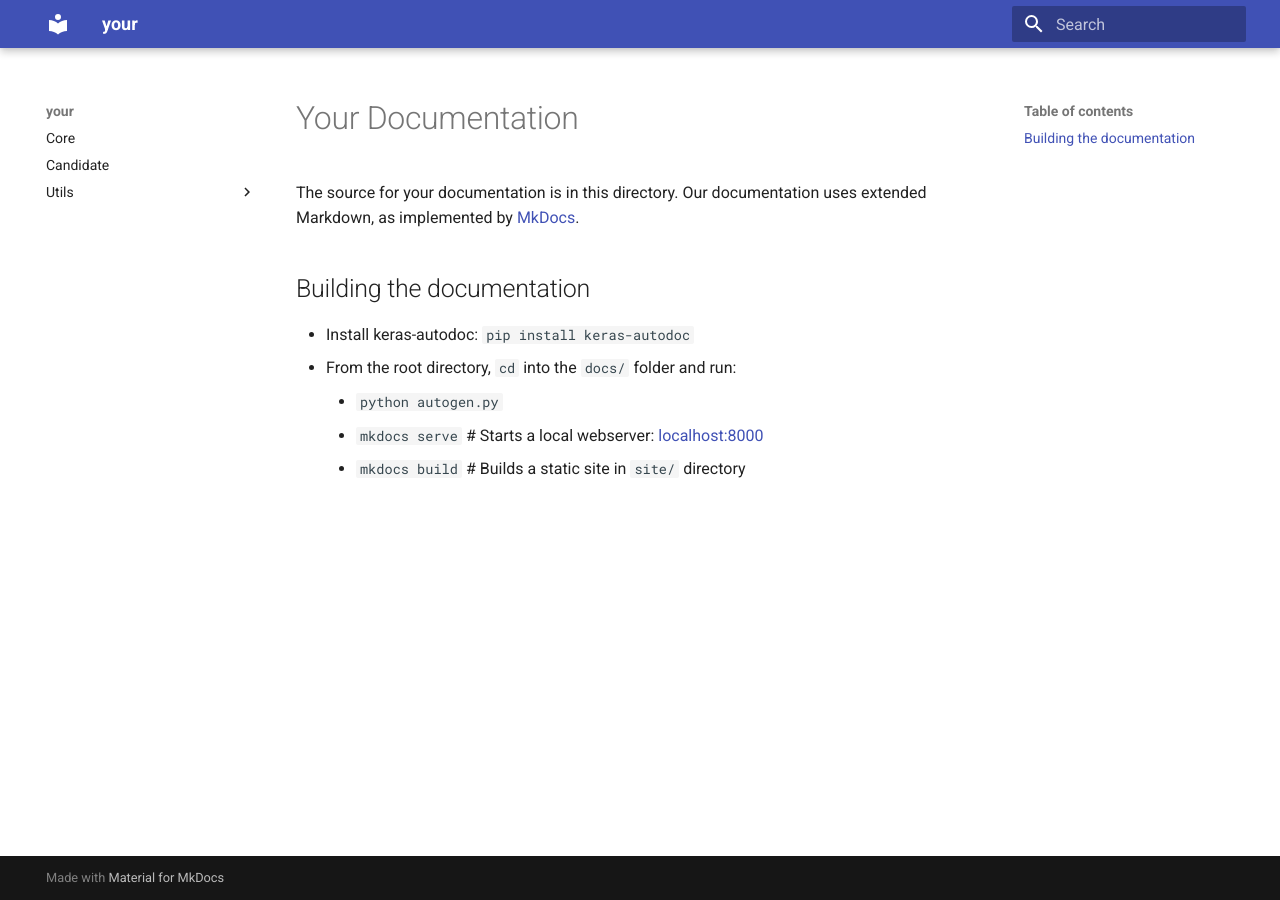
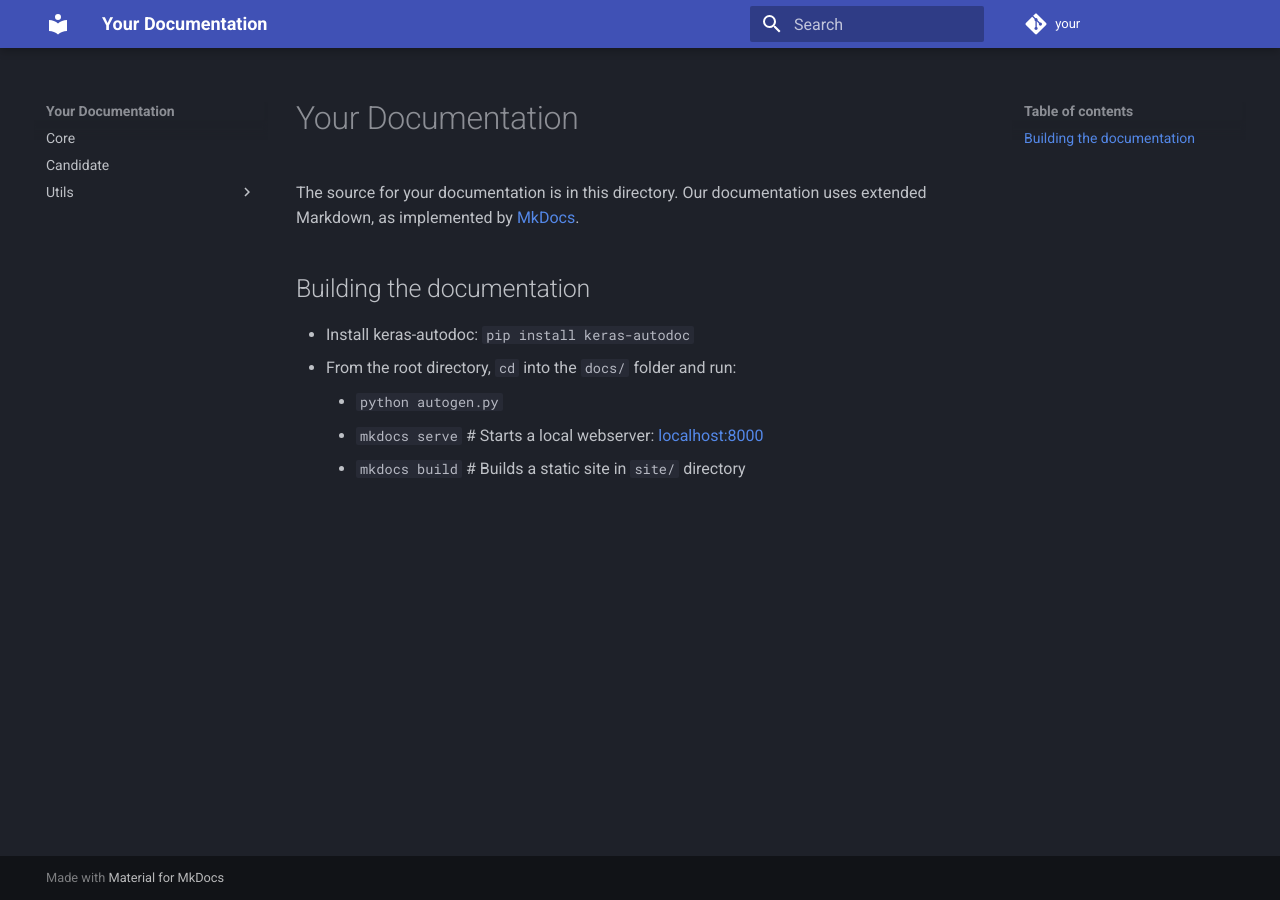
Before and after one commit to thepetabyteproject/your, an MkDocs documentation site: the page built from docs/README.md, in a window 1280 px wide. Built offline with MkDocs 1.6.1 and Material for MkDocs 9.7.7, drawn with Linux system fonts in a browser that asks for light colours; comment, search, counter and statistics services are not loaded.

Commit message:
Dark Mode on!
Signed-off-by: Devansh Agarwal <devansh.kv@gmail.com>

```diff
--- a/mkdocs.yml
+++ b/mkdocs.yml
@@ -1,23 +1,31 @@
-site_name: your
+site_name: Your Documentation
+site_author: Devansh Agarwal, Kshitij Agarwal
 docs_dir: docs
 site_description: 'Your Documentation'
 
 theme:
-  name: material
-  features:
-    - instant
+        name: material
+        palette:
+                scheme: slate
+                primary: indigo
+
+repo_name: your
+repo_url: https://github.com/devanshkv/your
 
 nav:
-  - Core: sources/your.md
-  - Candidate: sources/candidate.md
-  - Utils:
-      - RFI: sources/utils/rfi.md
-      - Astro: sources/utils/astro.md
-      - Plotter: sources/utils/plotter.md
-      - Heimdall: sources/utils/heimdall.md
-      - Math: sources/utils/math.md
+        - Core: sources/your.md
+        - Candidate: sources/candidate.md
+        - Utils:
+                  - RFI: sources/utils/rfi.md
+                  - Astro: sources/utils/astro.md
+                  - Plotter: sources/utils/plotter.md
+                  - Heimdall: sources/utils/heimdall.md
+                  - Math: sources/utils/math.md
 
 markdown_extensions:
-  - pymdownx.emoji:
-      emoji_index: !!python/name:materialx.emoji.twemoji
-      emoji_generator: !!python/name:materialx.emoji.to_svg
+        - pymdownx.emoji:
+                  emoji_index: !!python/name:materialx.emoji.twemoji
+                  emoji_generator: !!python/name:materialx.emoji.to_svg
+        - codehilite:
+                  guess_lang: False
+                  use_pygments: True
```
